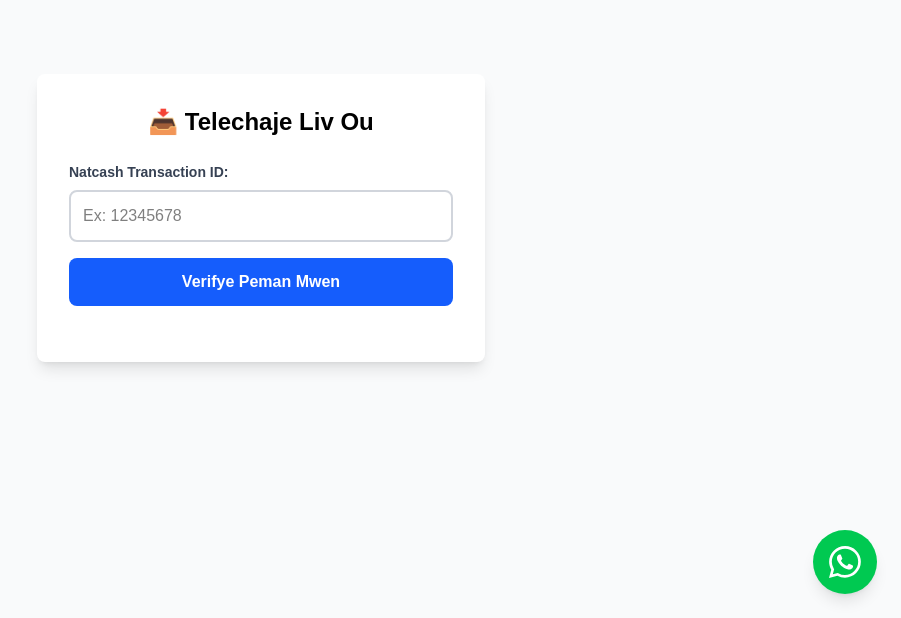
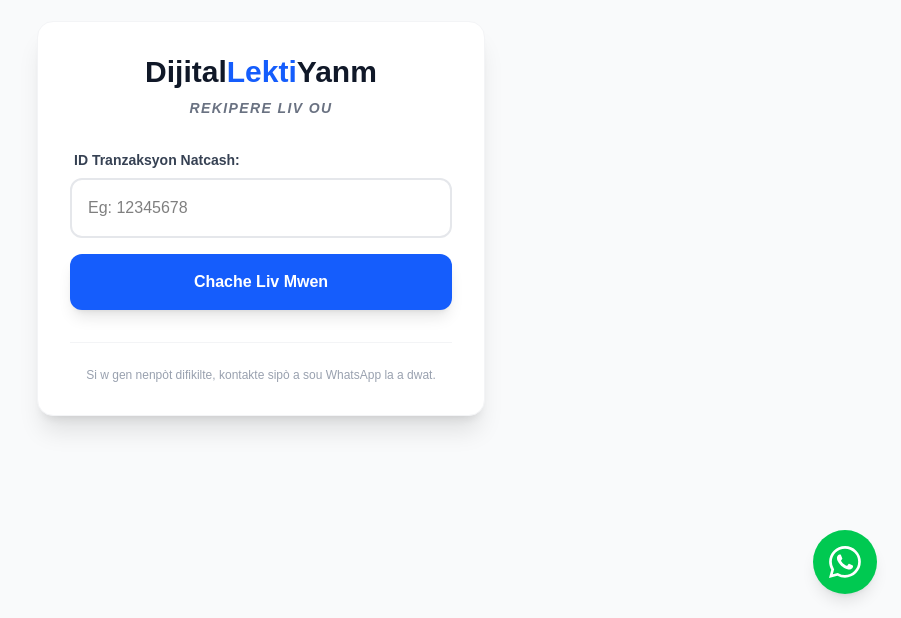
Before and after one commit to Gyverdom/Ebook_Store, a Next.js app: page /telechaje in a window 1280 px wide. Shown: the part 182-800 px from the top of the page, without its empty margins (379-1280 px from the left). Built offline with nearby package versions, Linux system fonts and the light colour scheme; no server answers.

Commit message:
Ajoute not pou kliyan

```diff
--- a/app/telechaje/page.tsx
+++ b/app/telechaje/page.tsx
@@ -14,7 +14,7 @@
     setMsg('');
     setOrderData(null);
 
-    // 1. Chache lòd la
+    // 1. Chache lòd la ak ID Natcash la
     const { data: order, error } = await supabase
       .from('orders')
       .select('*')
@@ -22,19 +22,19 @@
       .single();
 
     if (error || !order) {
-      setMsg('❌ Nou pa jwenn lòd ak ID sa a. Verifye si w tape l byen.');
+      setMsg('❌ Nou pa jwenn okenn lòd ak ID sa a. Verifye si ID a kòrèk.');
       setLoading(false);
       return;
     }
 
-    // 2. Verifye si Admin nan valide l
+    // 2. Si lòd la la, men li poko valide pa Admin nan
     if (order.status !== 'completed') {
-      setMsg('⏳ Nou resevwa lòd la, men Admin an poko valide l. Tanpri eseye ankò nan kèk minit.');
+      setMsg('⏳ Nou resevwa lòd la! N ap verifye peman an kounye a (sa pran 5 a 15 minit). Tanpri re-eseye yon ti moman ankò.');
       setLoading(false);
       return;
     }
 
-    // 3. Si tout bagay bon, al chache lyen an nan table products
+    // 3. Si lòd la "completed", al chache lyen an nan table products
     const { data: product } = await supabase
       .from('products')
       .select('download_link')
@@ -44,57 +44,75 @@
     if (product && product.download_link) {
       setOrderData({ ...order, download_link: product.download_link });
     } else {
-      setMsg('⚠️ Lòd la valide, men sanble pa gen lyen pou liv sa a. Kontakte sipò.');
+      setMsg('⚠️ Lòd la valide, men nou pa jwenn lyen telechajman an. Kontakte nou sou WhatsApp.');
     }
     setLoading(false);
   }
 
   return (
     <div className="min-h-screen bg-gray-50 flex flex-col items-center justify-center p-6">
-      <div className="bg-white p-8 rounded-lg shadow-lg max-w-md w-full text-center">
-        <h1 className="text-2xl font-extrabold mb-6 text-black">📥 Telechaje Liv Ou</h1>
+      <div className="bg-white p-8 rounded-2xl shadow-xl max-w-md w-full text-center border border-gray-100">
+        <h1 className="text-3xl font-extrabold mb-2 text-gray-900">Dijital<span className="text-blue-600">Lekti</span>Yanm</h1>
+        <p className="text-gray-500 mb-8 text-sm uppercase tracking-widest font-semibold italic">Rekipere Liv Ou</p>
 
         <form onSubmit={checkOrder} className="mb-6 space-y-4">
           <div className="text-left">
-            <label className="block text-gray-700 text-sm font-bold mb-2">Natcash Transaction ID:</label>
+            <label className="block text-gray-700 text-sm font-bold mb-2 ml-1">
+              ID Tranzaksyon Natcash:
+            </label>
             <input
               type="text"
-              className="w-full border-2 border-gray-300 p-3 rounded-lg focus:outline-none focus:border-blue-500 text-black"
-              placeholder="Ex: 12345678"
+              className="w-full border-2 border-gray-200 p-4 rounded-xl focus:outline-none focus:border-blue-500 text-black transition-all"
+              placeholder="Eg: 12345678"
               value={searchId}
               onChange={(e) => setSearchId(e.target.value)}
+              required
             />
           </div>
           <button
             type="submit"
             disabled={loading}
-            className="w-full bg-blue-600 text-white py-3 rounded-lg font-bold hover:bg-blue-700 transition"
+            className="w-full bg-blue-600 text-white py-4 rounded-xl font-bold hover:bg-blue-700 transition shadow-lg active:scale-95"
           >
-            {loading ? 'Ap verifye...' : 'Verifye Peman Mwen'}
+            {loading ? 'Ap verifye...' : 'Chache Liv Mwen'}
           </button>
         </form>
 
         {msg && (
-          <div className="bg-yellow-100 text-yellow-800 p-3 rounded text-sm mb-4 border border-yellow-200">
+          <div className={`p-4 rounded-xl text-sm mb-6 border ${
+            msg.includes('❌') ? 'bg-red-50 border-red-100 text-red-700' : 'bg-yellow-50 border-yellow-100 text-yellow-700'
+          }`}>
             {msg}
           </div>
         )}
 
         {orderData && (
-          <div className="bg-green-50 border border-green-200 p-6 rounded-lg animate-pulse-once">
-            <h3 className="text-green-800 font-bold text-xl mb-2">Felisitasyon!</h3>
-            <p className="text-gray-600 mb-6 text-sm">Peman verifye pou: <br/><b>{orderData.product_name}</b></p>
+          <div className="bg-green-50 border-2 border-green-200 p-6 rounded-2xl animate-bounce-short">
+            <div className="text-3xl mb-2">🎉</div>
+            <h3 className="text-green-800 font-bold text-xl mb-1">Peman Konfime!</h3>
+            <p className="text-gray-600 mb-6 text-sm italic">
+              Ou ka telechaje <b>{orderData.product_name}</b> kounye a.
+            </p>
 
             <a
               href={orderData.download_link}
               target="_blank"
               rel="noopener noreferrer"
-              className="block w-full bg-green-600 text-white px-6 py-3 rounded-full font-bold shadow-lg hover:bg-green-700 hover:shadow-xl transition transform hover:-translate-y-1"
+              className="block w-full bg-green-600 text-white px-6 py-4 rounded-xl font-bold shadow-md hover:bg-green-700 transition transform hover:-translate-y-1"
             >
-              Klike la pou Telechaje PDF
+              📥 Telechaje PDF la
             </a>
+            <p className="text-[10px] text-gray-400 mt-4 uppercase">
+              ID Tranzaksyon: {orderData.natcash_id}
+            </p>
           </div>
         )}
+
+        <div className="mt-8 pt-6 border-t border-gray-100">
+           <p className="text-xs text-gray-400">
+             Si w gen nenpòt difikilte, kontakte sipò a sou WhatsApp la a dwat.
+           </p>
+        </div>
       </div>
     </div>
   );
--- a/components/ProductCard.js
+++ b/components/ProductCard.js
@@ -28,35 +28,37 @@
     setLoading(false);
 
     if (error) {
-      setMessage('Erè koneksyon.');
+      console.error('Erè:', error);
+      setMessage('❌ Erè koneksyon. Tanpri re-eseye.');
     } else {
-      setMessage('✅ Lòd resevwa!');
+      // Mesaj siksè ak enstriksyon klè
+      setMessage('✅ Lòd resevwa! N ap valide sa rapid (5-15 minit).');
       setNatcashId('');
-      setTimeout(() => setIsModalOpen(false), 2500);
+      // Nou kite modal la louvri 3 segonn pou l ka li mesaj la anvan l fèmen
+      setTimeout(() => setIsModalOpen(false), 3500);
     }
   }
 
   return (
     <>
+      {/* KAT PWODWI A */}
       <div className="bg-white rounded-2xl shadow-md overflow-hidden hover:shadow-2xl transition-all duration-300 transform hover:-translate-y-1 flex flex-col h-full border border-gray-100">
 
-        {/* --- PATI IMAJ LA KÒMANSE LA --- */}
+        {/* Foto kouvèti liv la */}
         {product.image_url ? (
           <img
             src={product.image_url}
             alt={product.title}
-            className="w-full h-64 object-cover" // Mwen mete l pi wo (h-64) pou l parèt pi byen
+            className="w-full h-64 object-cover"
           />
         ) : (
-          <div className="h-64 bg-gray-200 flex items-center justify-center relative overflow-hidden">
-               <div className="absolute inset-0 bg-gradient-to-br from-gray-100 to-gray-300"></div>
-               <span className="relative text-gray-400 text-4xl font-bold opacity-30">EBOOK</span>
+          <div className="h-64 bg-gray-200 flex items-center justify-center relative overflow-hidden text-gray-400 font-bold">
+               EBOOK
           </div>
         )}
-        {/* --- PATI IMAJ LA FINI LA --- */}
 
-        <div className="p-6 flex flex-col flex-grow">
-          <h2 className="text-xl font-bold text-gray-900 leading-tight mb-2 line-clamp-2">
+        <div className="p-6 flex flex-col flex-grow text-black">
+          <h2 className="text-xl font-bold leading-tight mb-2 line-clamp-2 uppercase">
             {product.title}
           </h2>
           <p className="text-gray-500 text-sm mb-4 flex-grow line-clamp-3">
@@ -78,30 +80,54 @@
         </div>
       </div>
 
+      {/* MODAL PEMAN (Pop-up) */}
       {isModalOpen && (
-        <div className="fixed inset-0 bg-blue-900 bg-opacity-70 backdrop-blur-sm flex justify-center items-center p-4 z-50">
-          <div className="bg-white p-8 rounded-2xl max-w-sm w-full shadow-2xl">
+        <div className="fixed inset-0 bg-black bg-opacity-70 backdrop-blur-sm flex justify-center items-center p-4 z-50">
+          <div className="bg-white p-8 rounded-2xl max-w-sm w-full shadow-2xl animate-in fade-in zoom-in duration-200">
             <div className="flex justify-between items-center mb-6">
               <h3 className="font-bold text-xl text-gray-800">Peye ak Natcash</h3>
               <button onClick={() => setIsModalOpen(false)} className="text-gray-400 hover:text-red-500 text-2xl">&times;</button>
             </div>
 
-            <div className="bg-yellow-50 p-4 rounded-xl mb-6 border border-yellow-200">
-              <p className="text-sm text-gray-700">1. Voye <b>{product.price} HTG</b> sou <b>3333-3333</b></p>
+            {/* Enstriksyon Peman */}
+            <div className="bg-yellow-50 p-4 rounded-xl mb-4 border border-yellow-200">
+              <p className="text-sm text-gray-700 mb-2 font-medium">1. Voye <b>{product.price} HTG</b></p>
+              <p className="text-sm text-gray-700">2. Sou nimewo: <b>3333-3333</b></p>
+            </div>
+
+            {/* Nòt Rasirans pou Kliyan an */}
+            <div className="bg-blue-50 p-4 rounded-xl mb-6 border border-blue-100 flex items-start gap-2">
+              <span className="text-blue-600">ℹ️</span>
+              <p className="text-[11px] text-blue-800 leading-tight">
+                <b>NÒT:</b> Apre ou fin peye, n ap valide kòmand lan nan <b>5 a 15 minit</b>. Apre sa, w ap ka telechaje liv la sou paj "Rekipere Liv" la.
+              </p>
             </div>
 
             <form onSubmit={handleOrder}>
+              <label className="block text-xs font-bold text-gray-500 uppercase mb-2">ID Tranzaksyon Natcash</label>
               <input
                 type="text"
                 required
-                className="w-full bg-gray-50 border border-gray-300 p-3 rounded-lg mb-4 text-gray-900 focus:ring-2 focus:ring-blue-500 outline-none"
-                placeholder="ID Tranzaksyon"
+                className="w-full bg-gray-50 border border-gray-300 p-3 rounded-lg mb-4 text-black focus:ring-2 focus:ring-blue-500 outline-none transition"
+                placeholder="Eg: 12345678"
                 value={natcashId}
                 onChange={(e) => setNatcashId(e.target.value)}
               />
-              {message && <p className="mb-2 text-center text-green-600 font-bold">{message}</p>}
-              <button type="submit" disabled={loading} className="w-full bg-blue-600 text-white py-3.5 rounded-xl font-bold">
-                {loading ? '...' : 'Konfime'}
+
+              {message && (
+                <div className={`p-3 rounded-lg mb-4 text-xs font-bold text-center ${message.includes('❌') ? 'bg-red-100 text-red-700' : 'bg-green-100 text-green-700'}`}>
+                  {message}
+                </div>
+              )}
+
+              <button
+                type="submit"
+                disabled={loading}
+                className="w-full bg-blue-600 text-white py-4 rounded-xl font-bold hover:bg-blue-700 shadow-md transition-all active:scale-95 flex justify-center items-center"
+              >
+                {loading ? (
+                   <span className="w-5 h-5 border-2 border-white border-t-transparent rounded-full animate-spin"></span>
+                ) : 'Mwen fin peye'}
               </button>
             </form>
           </div>
```
